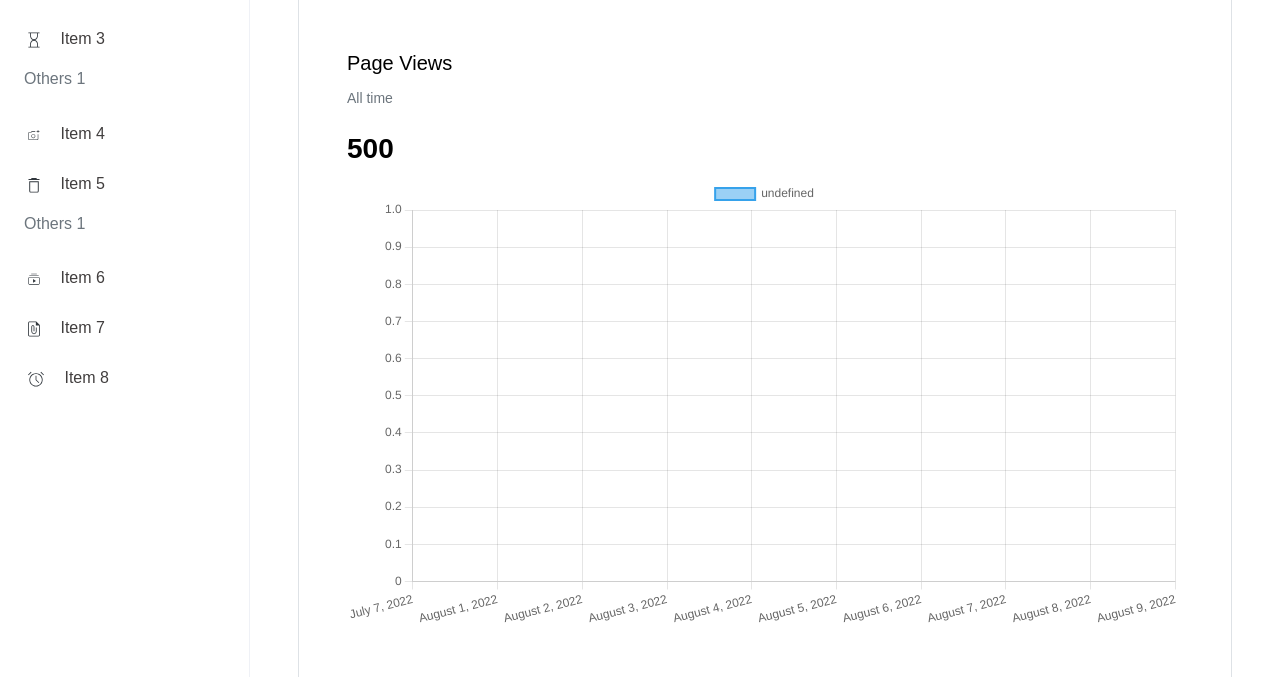
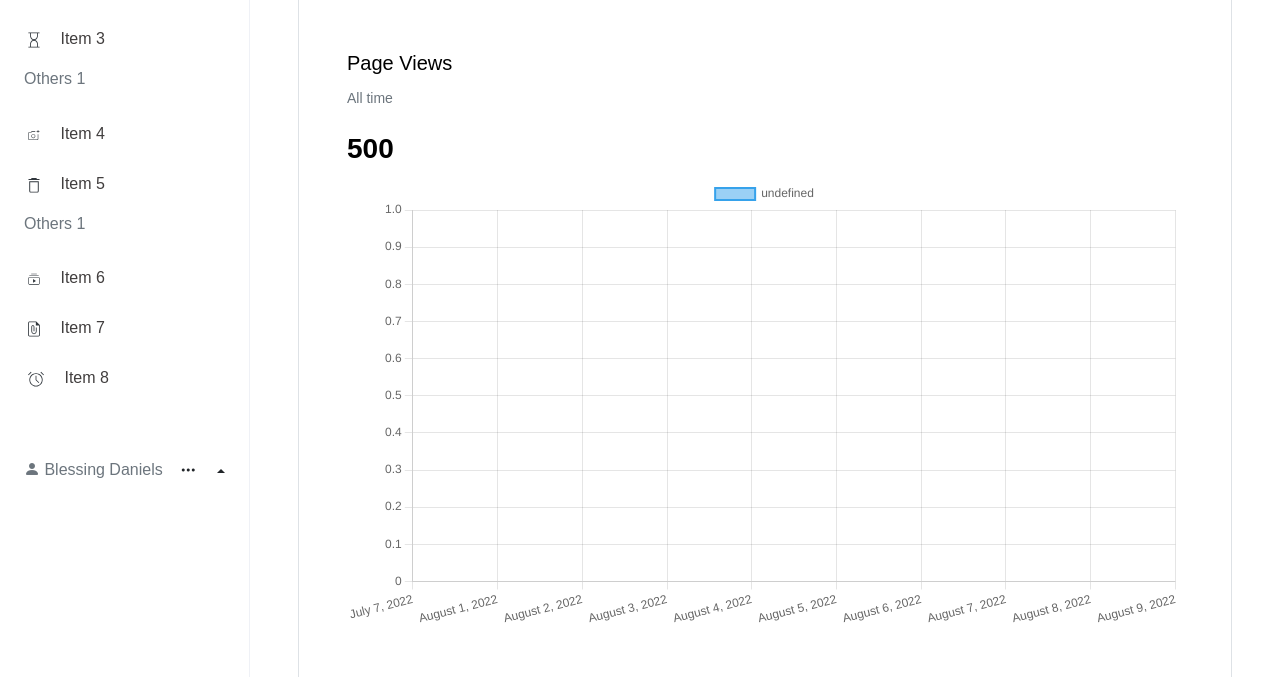
Before and after one commit to Tobitheprof/mainstack-test-phase1, a Django app: page / in a window 1280 px wide. Shown: the part 259-936 px from the top of the page. Run offline with Django 4.2, Linux system fonts and the light colour scheme; data that the repository does not hold is empty; some libraries are stand-ins or nearby versions.

Commit message:
Saved Shit

```diff
--- a/templates/base.html
+++ b/templates/base.html
@@ -21,7 +21,7 @@
   </head>
   <body>
     <div class="wrapper d-flex align-items-stretch">
-      	<nav id="sidebar" class="animate__animated animate__flipInX sticky-top">
+      	<nav id="sidebar" class="animate__animated animate__flipInX sticky-left">
 			<div class="custom-menu">
 				<button type="button" id="sidebarCollapse" class="btn btn-custom">
 					<i class="bi bi-text-right fw-bold"></i>
@@ -106,6 +106,22 @@
 					</li>
 
 				</ul>
+
+                <div class="mb-5">
+                    <h6 class="text-muted style="color: black;">
+                    <div class="dropup">
+                      <i class="bi bi-person-fill"></i> Blessing Daniels <i type="button" class="btn dropdown-toggle bi bi-three-dots" data-bs-toggle="dropdown" aria-expanded="false"></i>
+                      <ul class="dropdown-menu">
+                        <li class=""><a href="" class="dropdown-item custom-text">Settings</a></li>
+                        <li class=""><a href="" class="dropdown-item custom-text">Integrations</a></li>
+                        <li class=""><a href="" class="dropdown-item custom-text">Refer and Earn</a></li>
+                        <li class=""><a href="" class="dropdown-item custom-text">Report Bug</a></li>
+                        <li class=""><a href="" class="dropdown-item custom-text">Switch Account</a></li>
+                        <li class=""><a href="" class="dropdown-item custom-text">Log out</a></li>
+                      </ul>
+                    </div>
+                    </h6>
+                </div>
 			</div>
 
 			<div class="footer">
```
